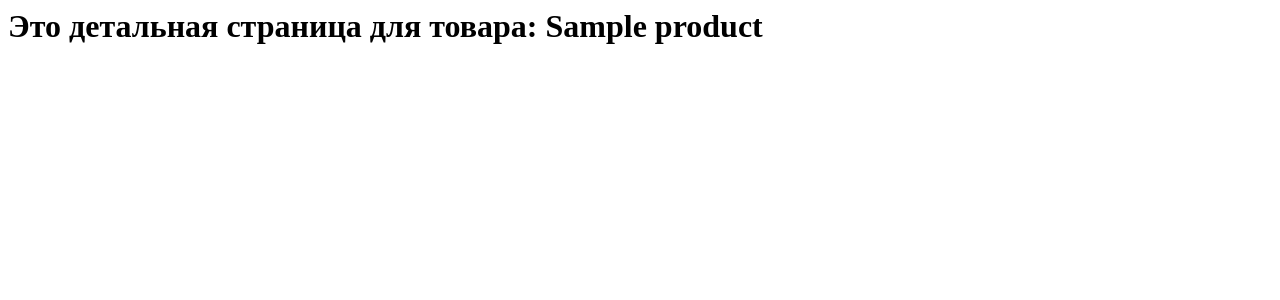
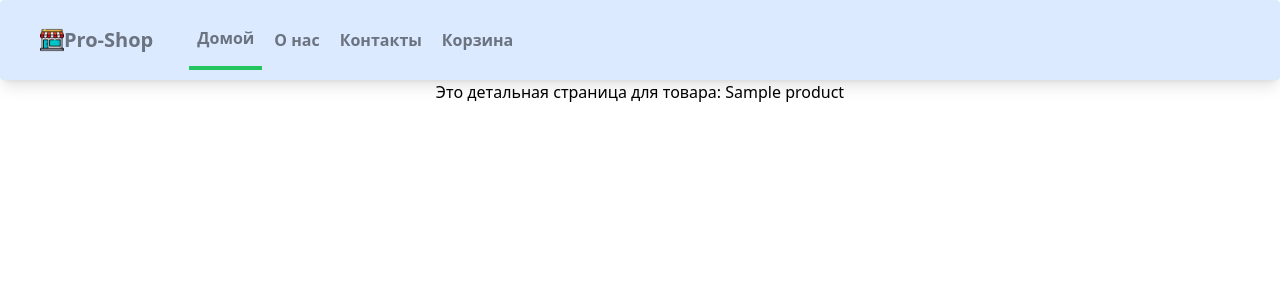
Before and after one commit to Pungushe/e_commerce, a Django app: page /1/ in a window 1280 px wide. Shown: the top 300 px of the page. Run offline with Django 4.2, Linux system fonts and the light colour scheme; tables that the repository leaves empty hold one stand-in row (values such as "Sample post"); style sheets or scripts are compiled from the project's sources.

Commit message:
создание навбара

```diff
--- a/shop/templates/shop/base.html
+++ b/shop/templates/shop/base.html
@@ -7,9 +7,11 @@
     <meta charset="UTF-8">
     <meta name="viewport" content="width=device-width, initial-scale=1.0">
     <link rel="stylesheet" href="{% static 'shop/styles.css' %}">
-    <title>Document</title>
+    <title>{% block title %} Главная страница {% endblock %}</title>
 </head>
 <body>
+    {% include "shop/navbar.html" %}
+
     {% block content %}
     {% endblock  %}
 </body>
--- /dev/null
+++ b/shop/templates/shop/navbar.html
@@ -0,0 +1,22 @@
+{% load static %}
+
+<nav class="bg-blue-100 shadow-lg border-gray-400 px-2 sm:px-4 py-2.5 rounded dark:bg-gray-900">
+    <div class="max-w-6xl px-4">
+        <div class="flex justify-between">
+            <div class="flex space-x-7">
+                <div>
+                    <a href="#" class="flex items-center py-4 px-2">
+                        <img class="h-6 w-6" src="{% static 'shop/images/shop.png' %}" alt="logo" />
+                        <span class="text-xl text-gray-500 font-semibold">Pro-Shop</span>
+                    </a>
+                </div>
+                <div class="flex items-center space-x-1 ml-3">
+                    <a href="#" class="py-4 px-2 text-gray-500 font-semibold border-b-4 border-green-500">Домой</a>
+                    <a href="#" class="py-4 px-2 text-gray-500 font-semibold">О нас</a>
+                    <a href="#" class="py-4 px-2 text-gray-500 font-semibold">Контакты</a>
+                    <a href="#" class="py-4 px-2 text-gray-500 font-semibold ">Корзина</a>
+                </div>
+            </div>
+        </div>
+    </div>
+</nav>
--- a/shop/templates/shop/products-detail.html
+++ b/shop/templates/shop/products-detail.html
@@ -1,3 +1,9 @@
-<h1>
-    Это детальная страница для товара: {{ product.name }}
-</h1>
+{% extends "shop/base.html" %}
+
+{% block title %}Подробная страница{% endblock %}
+
+{% block content %}
+    <h1 class="text-center">
+        Это детальная страница для товара: {{ product.name }}
+    </h1>
+{% endblock  %}
```
Also changed, not shown: shop/templates/shop/frontpage.html (+0 -22 lines).
